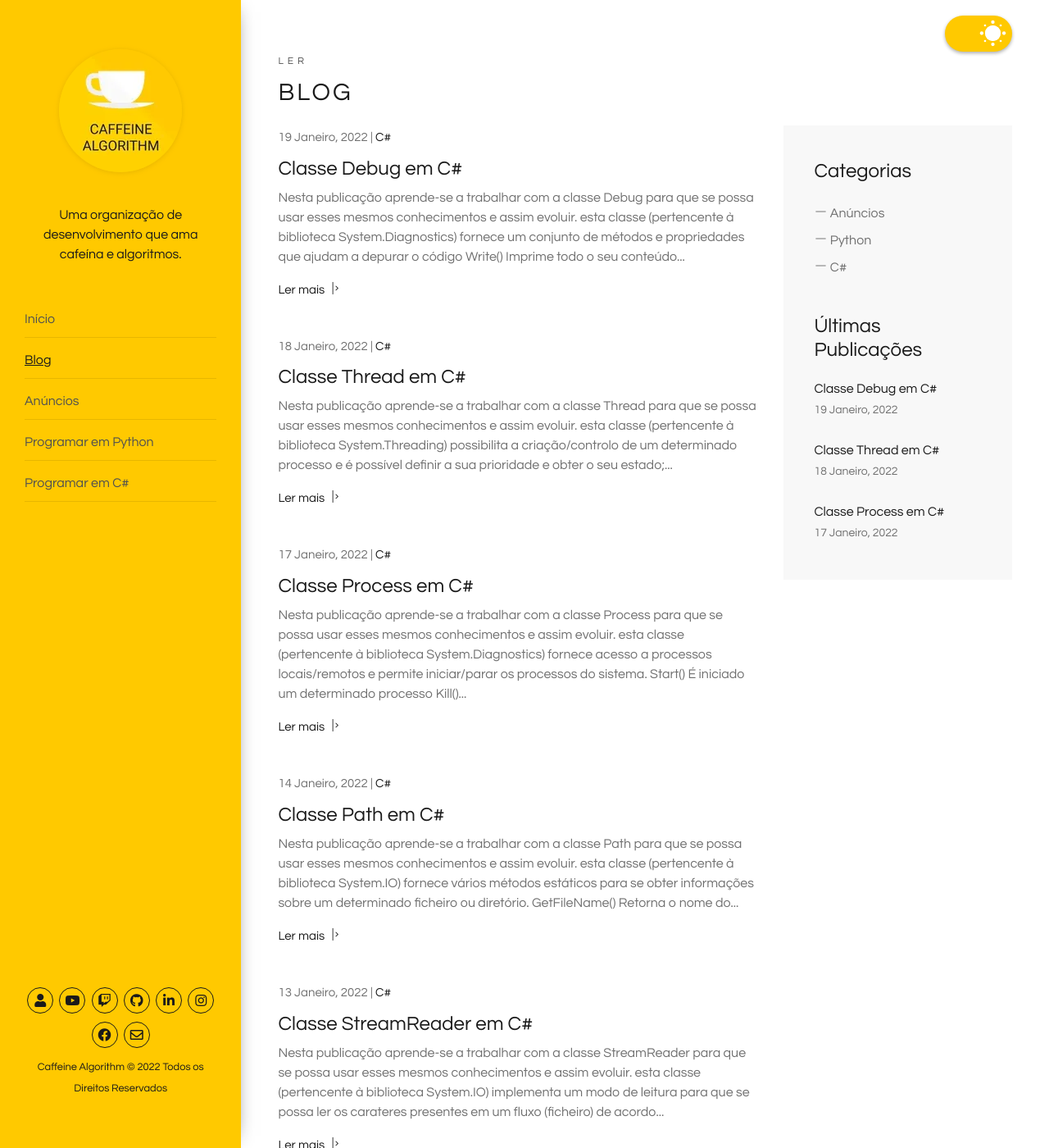
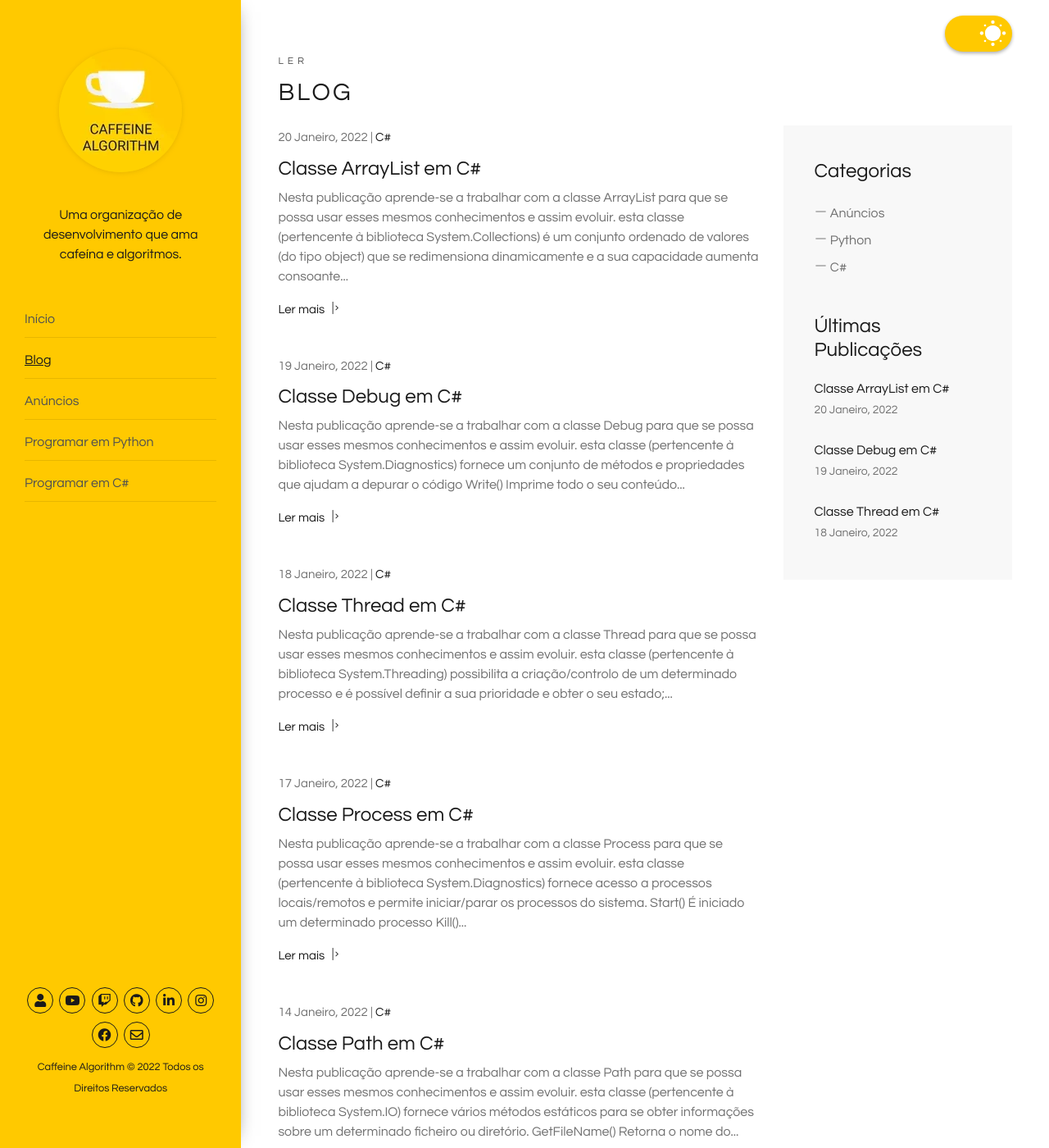
Before and after one commit to caffeinealgorithm/caffeinealgorithm.github.io, a Jekyll site: the page built from blog/index.html, in a window 1280 px wide and 1400 px high. Shown: the whole window at 82% size. Built offline with Jekyll 4.4.1, drawn with Linux system fonts in a browser that asks for light colours; the list of posts is cut into pages by our own code; some of the changed text lies outside the part shown.

Commit message:
Add 55º episode of the C# programming series

````diff
--- /dev/null
+++ b/_posts/2022-01-20-classe-arraylist-em-csharp.md
@@ -0,0 +1,61 @@
+---
+layout: post
+excerpt: Blog
+title: 'Classe ArrayList em C#'
+description: 'Descobre como se trabalha com a classe ArrayList na linguagem de programação C#. Obtém respostas às tuas dúvidas com a teoria e os exemplos apresentados.'
+keywords: 'c#, csharp, classe arraylist, classe, arraylist, arrays, array, publicação'
+date: 2022-01-20
+categories: [C#]
+---
+
+Nesta publicação aprende-se a trabalhar com a classe ArrayList para que se possa usar esses mesmos conhecimentos e assim evoluir.
+
+- esta classe (pertencente à biblioteca System.Collections) é um conjunto ordenado de valores (do tipo object) que se redimensiona dinamicamente e a sua capacidade aumenta consoante o números de valores que são adicionados (apenas se o espaço for necessário);
+- esses valores que compõem um ArrayList são chamados de elementos.
+
+```csharp
+using System;
+using System.Collections;
+
+namespace Base {
+  class ClasseArrayList {
+    private ArrayList materiaisEscolares = new ArrayList() {
+      "Mochila",
+      "Estojo",
+      "Lápis",
+      "Borracha"
+    };
+
+    public void Run() {
+      materiaisEscolares.Add("Afia");
+      materiaisEscolares.Add("Tesoura");
+
+      materiaisEscolares.Remove("Mochila");
+      materiaisEscolares.Reverse();
+      // materiaisEscolares.Clear();
+
+      Console.WriteLine($"Número de materiais escolares: {materiaisEscolares.Count}");
+
+      foreach (var materialEscolar in materiaisEscolares)
+        Console.WriteLine($"Material escolar: {materialEscolar}");
+    }
+  }
+}
+
+/*
+  Número de materiais escolares: 5
+  Material escolar: Tesoura
+  Material escolar: Afia
+  Material escolar: Borracha
+  Material escolar: Lápis
+  Material escolar: Estojo
+*/
+```
+
+<div class="video-container">
+  <iframe src="https://www.youtube.com/embed/BKogMn09eBo" frameborder="0" allowfullscreen></iframe>
+</div>
+
+Não te esqueças de [assistir ao vídeo](https://youtu.be/BKogMn09eBo){:target="\_blank"} e podes sempre ler esta publicação [em inglês](https://nelsonsilvadev.com/blog/20220120/arraylist-class-in-csharp/){:target="\_blank"}.
+
+### _Happy coding!_
--- a/index.html
+++ b/index.html
@@ -76,7 +76,7 @@ keywords: organização, desenvolvimento, cafeína, algoritmos, publicações, v
       </div>
 
       <div class="row">
-        {% for video in site.csharp %} {% if video.id == "/csharp/54" %}
+        {% for video in site.csharp %} {% if video.id == "/csharp/55" %}
         <div class="col-xs-12 col-sm-3 col-sm-6 col-lg-6 col-xl-3">
           <a
             href="https://www.youtube.com/embed/{{ video.custom_id }}"
````
Also changed, not shown: _csharp/55.md (added, +5 -0 lines), assets/img/playlists/csharp/55.png (added), assets/img/playlists/csharp/55.webp (added).
